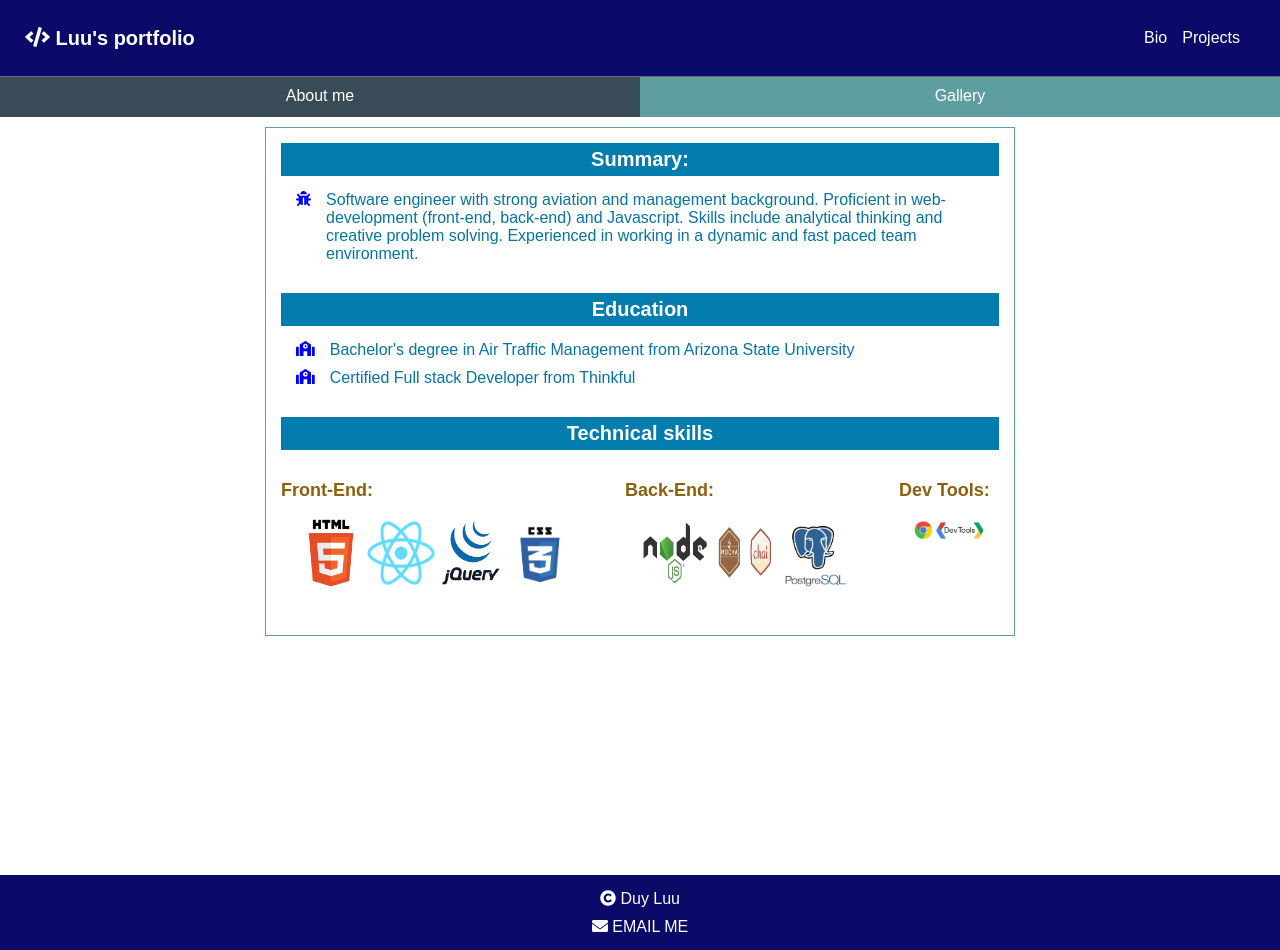
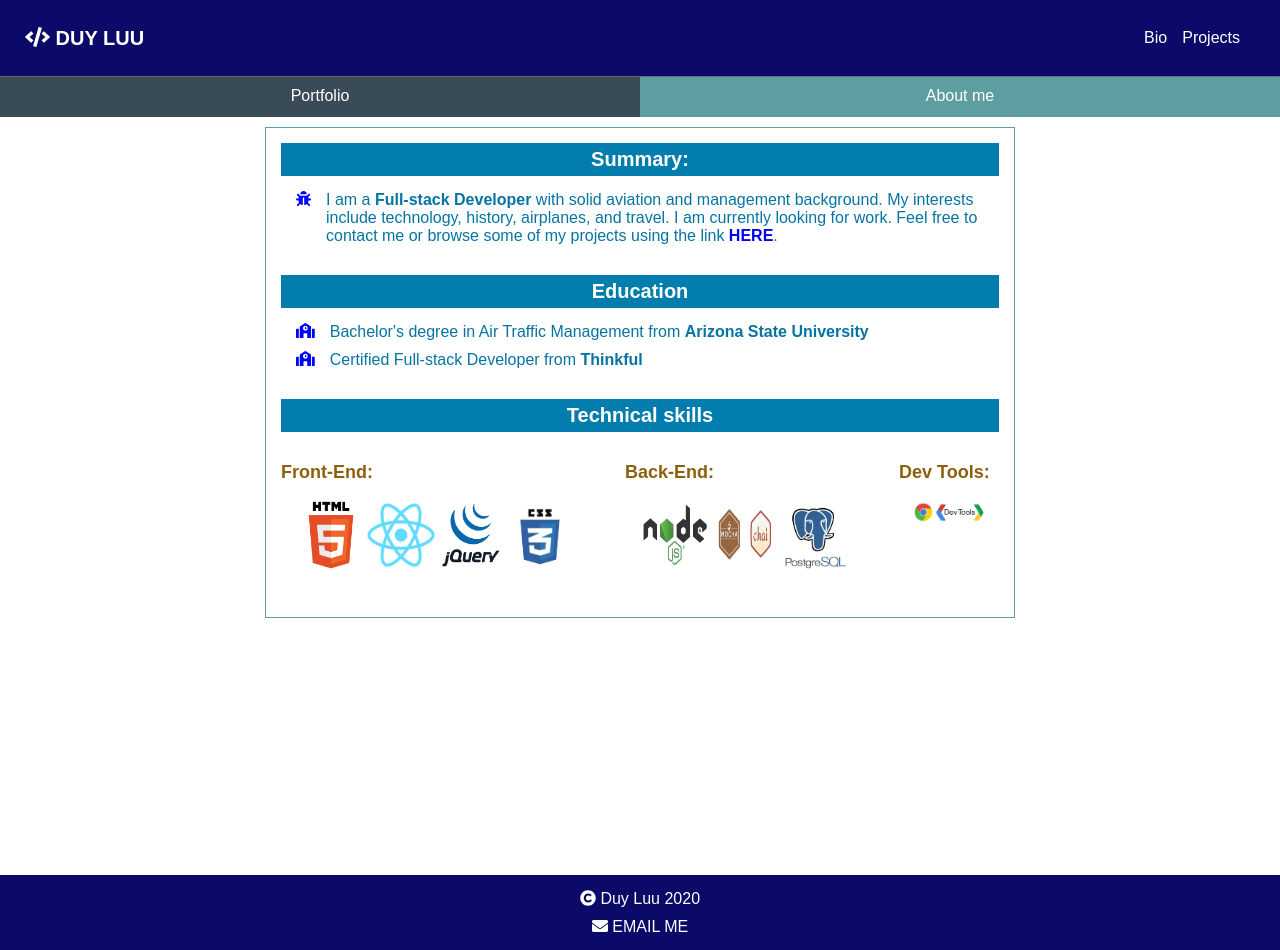
Before and after one commit to DuyLuu90/dluu-developer, a React (Create React App) app: page /bio in a window 1280 px wide. Built offline with nearby package versions, Linux system fonts and the light colour scheme; a web font is replaced by a local one.

Commit message:
update files

```diff
--- a/src/component/app_footer/footer.js
+++ b/src/component/app_footer/footer.js
@@ -1,5 +1,5 @@
 import React, {Component} from 'react'
-import {Link} from 'react-router-dom'
+//import {Link} from 'react-router-dom'
 import {FontAwesomeIcon}  from '@fortawesome/react-fontawesome'
 import './footer-style.css'
 
@@ -9,11 +9,11 @@ export default class Footer extends Component{
             <footer className='app_footer'>
                 <div>
                     <FontAwesomeIcon className='icon' icon='copyright'/>
-                    <span>{' '}Duy Luu</span>
+                    <span>{' '}Duy Luu 2020</span>
                 </div>
-                <Link to='mailto:duyluu90@hotmail.com'aria-label='email'><FontAwesomeIcon className='icon' icon='envelope'/>
+                <a href='mailto:duyluu90@hotmail.com'aria-label='email' target='_blank' rel="noopener noreferrer"><FontAwesomeIcon className='icon' icon='envelope'/>
                             {' '}{' '}EMAIL ME
-                </Link>
+                </a>
             </footer>
         )
     }
--- a/src/component/app_nav/navBar-style.css
+++ b/src/component/app_nav/navBar-style.css
@@ -17,6 +17,7 @@
 .app_nav h1 {
     text-align: left;
     font-size: 20px;
+
 }
 
 .dropdown {
--- a/src/component/app_nav/navBar.js
+++ b/src/component/app_nav/navBar.js
@@ -28,7 +28,7 @@ export default class NavBar extends Component{
             <nav className='app_nav'>
                 <h1>
                     <Link to='/'aria-label='home-page'><FontAwesomeIcon className="nav_icon" icon='code'/>
-                        {' '}{' '}Luu's portfolio
+                        {' '}{' '}DUY LUU
                     </Link>
                 </h1>
                 <div className='menu'>
--- a/src/component/bio/bio.js
+++ b/src/component/bio/bio.js
@@ -1,5 +1,5 @@
 import React, {Component} from 'react'
-//import {Link} from 'react-router-dom'
+import {Link} from 'react-router-dom'
 import {FontAwesomeIcon}  from '@fortawesome/react-fontawesome'
 import './bio.css'
 
@@ -11,11 +11,15 @@ export default class Bio extends Component{
         return(
             <div className='gallery'>
                 <section>
-                    <h2>Introduction</h2>
+                    <h2>Here's a litle bit about ME</h2>
                     <div className='text'>
                         <p>
                             <FontAwesomeIcon icon='user-ninja' className='awesome'/>
-                            I am Duy Luu. My name, in Vietnamese, means "UNIQUE" or "ONLY ONE". I have been coding for about a year and I love how it lets me see my untapped potential, uncovers my creativity, and keeps me awake at night.
+                            My name, in Vietnamese, means "UNIQUE" or "ONLY ONE". I have been coding for about a year, and I love how it lets me see my untapped potential, uncovers my creativity, and keeps me awake at night.
+                        </p>
+                        <p>
+                            <FontAwesomeIcon icon='users-cog' className='awesome'/>
+                            I take pride in my work and would love to be part of a team where everyone understands their responsibilities and contributes in their own way. I always welcome new ideas and honest feedback, as I believe this is how we can learn from and improve each other.
                         </p>
                         <p>
                             <FontAwesomeIcon icon='plane' className='awesome'/>I also love airplanes, and when we are "taking off together". 2020 has not always been pleasant, but we will get through it together.
@@ -46,15 +50,25 @@ export default class Bio extends Component{
                     <div className='text'>
                         <p>
                             <FontAwesomeIcon icon='bug' className='awesome'/>
-                            Software engineer with strong aviation and management background. Proficient in web-development (front-end, back-end) and Javascript. Skills include analytical thinking and creative problem solving. Experienced in working in a dynamic and fast paced team environment.
+                            <span>
+                                I am a <strong>Full-stack Developer</strong> with solid aviation and management background. My interests include technology, history, airplanes, and travel. I am currently looking for work. Feel free to contact me or browse some of my projects using the link <strong><Link to={'/project'}>HERE</Link></strong>.
+                            </span>
                         </p>
                     </div>
                 </section>
                 <section>
                     <h2>Education</h2>
                     <div className='text'>
-                        <p><FontAwesomeIcon icon='school' className='awesome'/>Bachelor's degree in Air Traffic Management from Arizona State University</p>
-                        <p><FontAwesomeIcon icon='school'className='awesome'/>Certified Full stack Developer from Thinkful</p>
+                        <p>
+                            <FontAwesomeIcon icon='school' className='awesome'/>
+                            <span>
+                                Bachelor's degree in Air Traffic Management from <strong>Arizona State University</strong>
+                            </span>
+                        </p>
+                        <p>
+                            <FontAwesomeIcon icon='school'className='awesome'/>
+                            <span>Certified Full-stack Developer from <strong>Thinkful</strong></span>
+                        </p>
                     </div>
                 </section>
                 <section>
@@ -87,12 +101,6 @@ export default class Bio extends Component{
                             </div>
                         </div>
                     </div>
-
-
-
-
-
-
                 </section>
 
             </div>
@@ -106,8 +114,8 @@ export default class Bio extends Component{
         return (
             <div className='bio'>
                 <nav>
-                    <span className={!displayImage?'active':''} onClick={this.hideImage}>About me</span>
-                    <span className={displayImage?'active':''} onClick={this.displayImage}>Gallery</span>
+                    <span className={!displayImage?'active':''} onClick={this.hideImage}>Portfolio</span>
+                    <span className={displayImage?'active':''} onClick={this.displayImage}>About me</span>
                 </nav>
                 {bio}
             </div>
--- a/src/component/home/home.css
+++ b/src/component/home/home.css
@@ -1,6 +1,10 @@
 .home{
     text-align: center;
     padding: 20px;
+}
+.home h1{
+    color: rgba(12, 10, 104, 0.5);
+    font-family: Verdana, Geneva, Tahoma, sans-serif;
 }
 .home img {
     margin: 20px auto;
--- a/src/component/home/home.js
+++ b/src/component/home/home.js
@@ -7,9 +7,8 @@ export default class Home extends Component{
     render(){
         return (
             <div className='home'>
-                <h1>Welcome</h1>
-                <img className='homeImg'src='/assets/pictures/flights.jpg' alt='flights'/>
-                <h2>Connect</h2>
+                <h1>HI MY NAME IS DUY</h1>
+
                 <div>
                     <a href='https://github.com/DuyLuu90' target='_blank' rel="noopener noreferrer">
                         <img src={'/assets/logos/gitHub.png'} alt='github' className='logo'/>
@@ -22,7 +21,7 @@ export default class Home extends Component{
                     <p className='quote'>"A goal is a dream with a deadline"</p>
                     <p>- Napoleon Hill</p>
                 </div>
-
+                <img className='homeImg'src='/assets/pictures/flights.jpg' alt='flights'/>
 
             </div>
         )
--- a/src/component/project/project.js
+++ b/src/component/project/project.js
@@ -14,7 +14,7 @@ export default class Project extends Component{
         }
     }
     state={
-        displaySummary: true
+        displaySummary: false
     }
     renderSummary(){
         const {overview,features,links, techs}= this.props.project
@@ -65,8 +65,8 @@ export default class Project extends Component{
         return (
             <div className='project'>
                 <nav className='project_nav'>
+                    <span className={!displaySummary?'highlighted':''} onClick={()=>this.setState({displaySummary:false})}>Screenshots</span>
                     <span className={displaySummary?'highlighted':''} onClick={()=>this.setState({displaySummary:true})}>Summary</span>
-                    <span className={!displaySummary?'highlighted':''} onClick={()=>this.setState({displaySummary:false})}>Screenshots</span>
                 </nav>
                 <div>
                     {main}
--- a/src/index.js
+++ b/src/index.js
@@ -6,6 +6,7 @@ import { library } from '@fortawesome/fontawesome-svg-core'
 import App from './App';
 
 import {
+  faUsersCog,
   faCog,
   faBug,
   faUserNinja,
@@ -35,6 +36,7 @@ import {
 } from '@fortawesome/free-solid-svg-icons'
 
 library.add(
+  faUsersCog,
   faCog,
   faBug,
   faUserNinja,
```
Also changed, not shown: src/assets-helper.js (+9 -10 lines).
